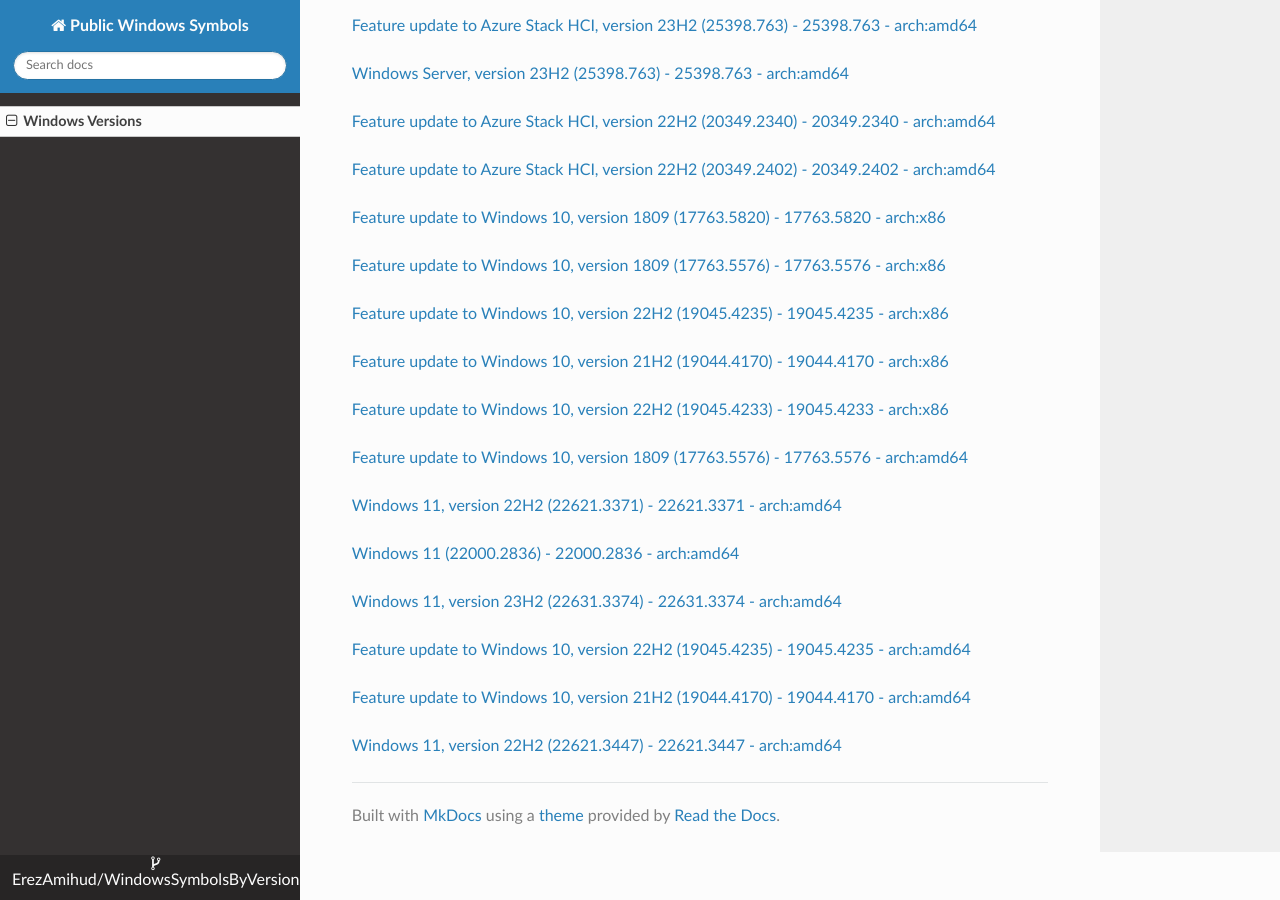
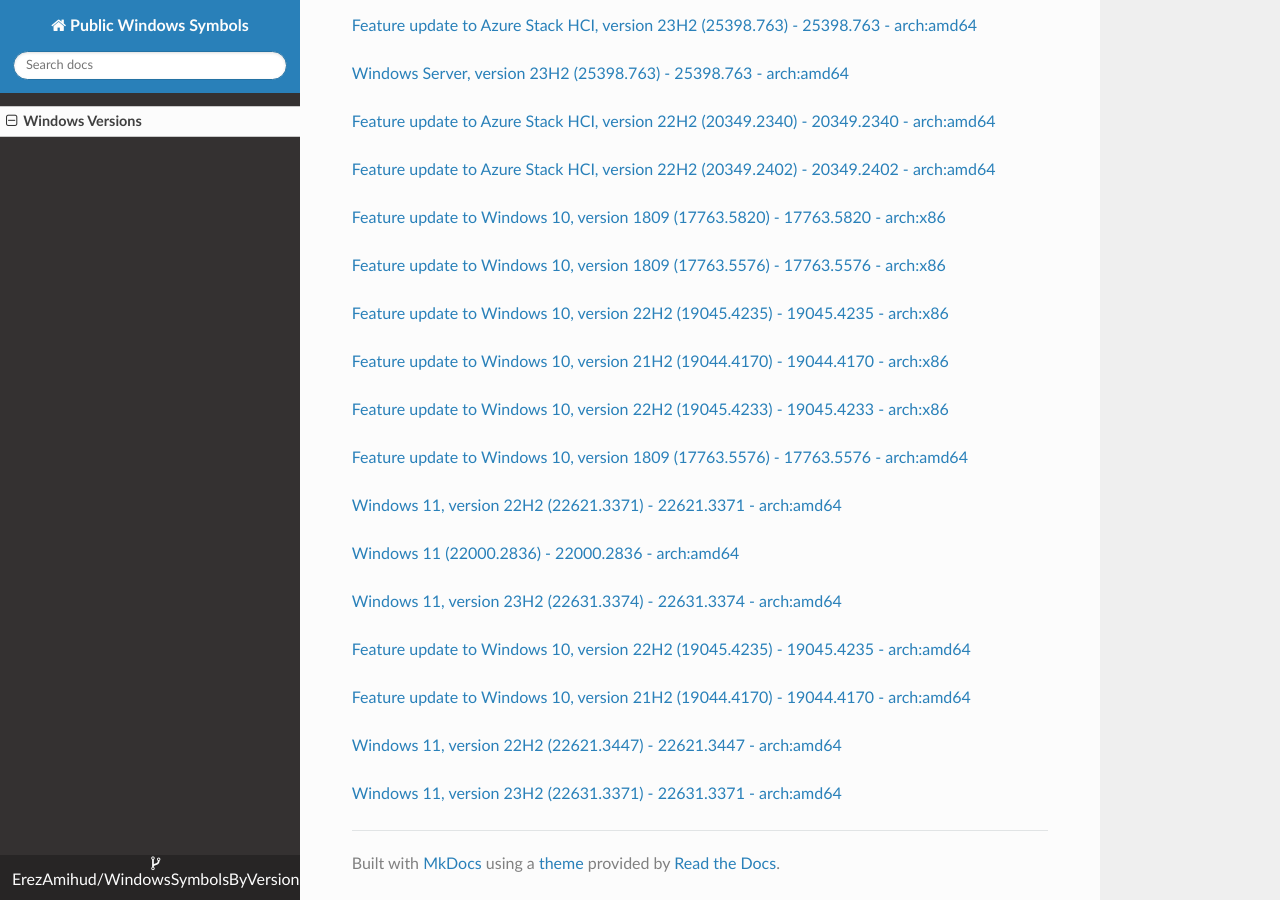
Before and after one commit to ErezAmihud/WindowsSymbolsByVersion, an MkDocs documentation site: the page built from docs/index.md, in a window 1280 px wide and 900 px high, scrolled down 16013 px. Built offline with MkDocs 1.6.1, drawn with Linux system fonts in a browser that asks for light colours; nearby versions of some CDN libraries.

Commit message:
Automated commit, add manifest for 96ddb213-f0eb-444c-a053-33249dde6410

```diff
--- a/docs/index.md
+++ b/docs/index.md
@@ -865,3 +865,6 @@
 
 
 [Windows 11, version 22H2 (22621.3447) - 22621.3447 - arch:amd64](https://github.com/ErezAmihud/WindowsSymbolsByVersion/blob/main/manifests/88d80f90-a006-4f14-99d0-2cd4f6530874.manifest)
+
+
+[Windows 11, version 23H2 (22631.3371) - 22631.3371 - arch:amd64](https://github.com/ErezAmihud/WindowsSymbolsByVersion/blob/main/manifests/96ddb213-f0eb-444c-a053-33249dde6410.manifest)
```
Also changed, not shown: process_builds.json (+1 -1 lines), 1 other file.
